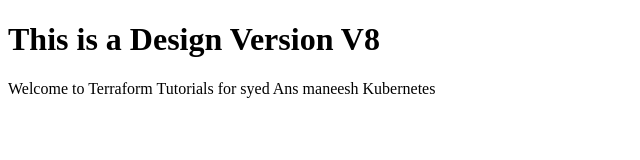
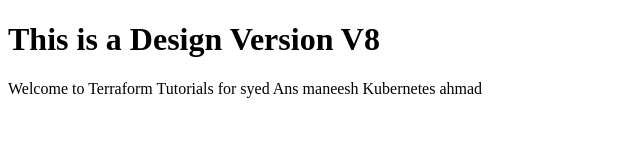
Before and after one commit to ahmadmaraj/Git_First, a plain HTML site: page index.html in a window 1280 px wide. Shown: the full height of the page, 0-640 px from the left. Drawn offline with Linux system fonts and the light colour scheme.

Commit message:
My third  commit

```diff
--- a/index.html
+++ b/index.html
@@ -11,7 +11,7 @@
 
 <body>
     <h1>This is a Design Version V8</h1>
-    <p>Welcome to Terraform Tutorials for syed Ans maneesh Kubernetes</p>
+    <p>Welcome to Terraform Tutorials for syed Ans maneesh Kubernetes ahmad</p>
 </body>
 
 </html>
```
